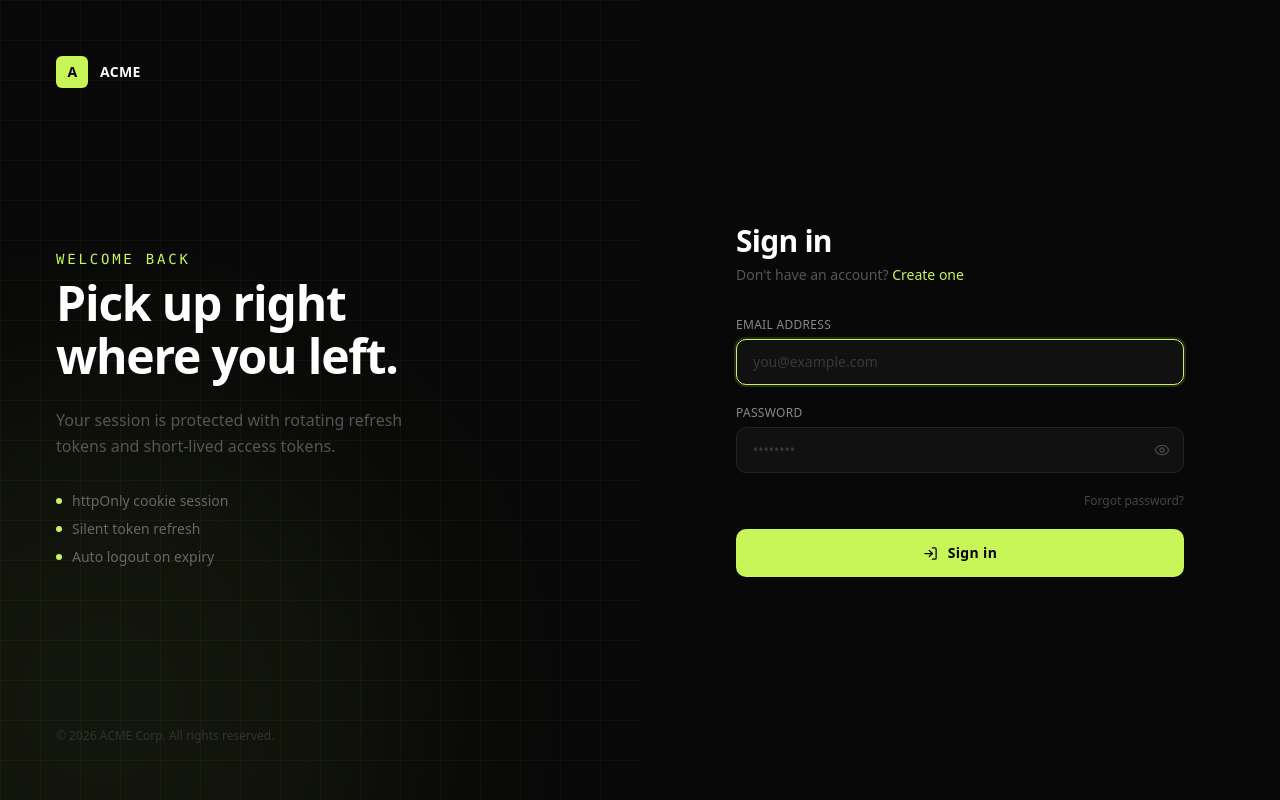
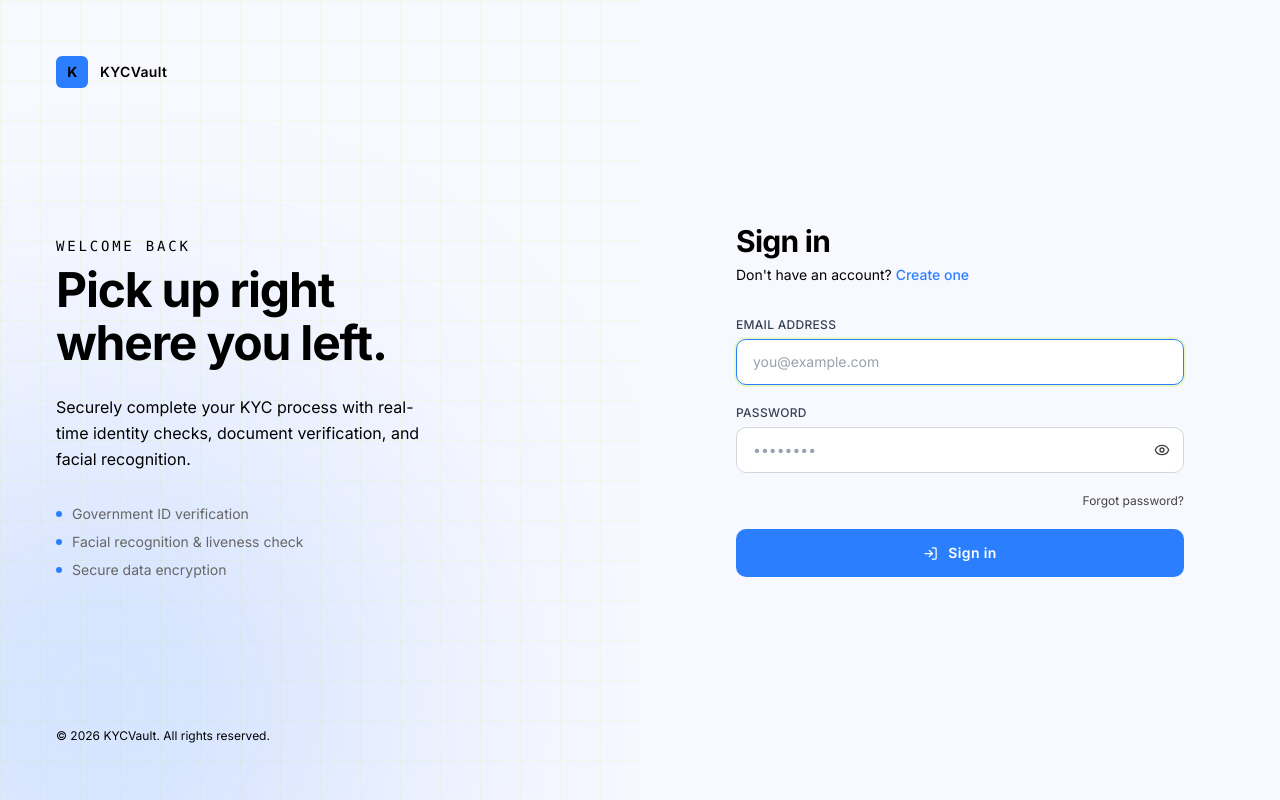
Before and after one commit to Oliveszn/KYCVault, a React (Vite) app in the folder client/: page /login in a window 1280 px wide. Built offline with nearby package versions, Linux system fonts and the light colour scheme; no server answers.

Commit message:
Redesigned auth pages

```diff
--- a/client/index.html
+++ b/client/index.html
@@ -4,6 +4,10 @@
     <meta charset="UTF-8" />
     <link rel="icon" type="image/svg+xml" href="/favicon.svg" />
     <meta name="viewport" content="width=device-width, initial-scale=1.0" />
+    <link
+      href="https://fonts.googleapis.com/css2?family=Inter:wght@400;500;600;700&display=swap"
+      rel="stylesheet"
+    />
     <title>client</title>
   </head>
   <body>
--- a/client/src/App.tsx
+++ b/client/src/App.tsx
@@ -15,8 +15,8 @@ const queryClient = new QueryClient({
   defaultOptions: {
     queries: {
       retry: (failureCount, error: unknown) => {
-        // Never retry 401s — the interceptor handles refresh.
-        // Never retry 403s — user genuinely lacks permission.
+        // Never retry 401s the interceptor handles refresh.
+        // Never retry 403s user genuinely lacks permission.
         const status = (error as { response?: { status: number } })?.response
           ?.status;
         if (status === 401 || status === 403) return false;
--- a/client/src/components/auth/InputClass.tsx
+++ b/client/src/components/auth/InputClass.tsx
@@ -3,12 +3,12 @@ import { AlertCircle } from "lucide-react";
 
 export const inputClass = (hasError: boolean) =>
   cn(
-    "w-full px-4 py-3 rounded-lg text-sm text-white placeholder-[#383838]",
-    "bg-[#111] border transition-all duration-150 outline-none",
+    "w-full px-4 py-3 rounded-lg text-sm text-gray-900 placeholder-gray-400",
+    "bg-white border transition-all duration-150 outline-none",
     "focus:ring-2 focus:ring-offset-0",
     hasError
       ? "border-red-500/50 focus:border-red-500 focus:ring-red-500/20"
-      : "border-[#222] focus:border-[#c8f557] focus:ring-[#c8f557]/15",
+      : "border-gray-300 focus:border-blue-500 focus:ring-[#c8f557]/30",
   );
 
 export function Field({
@@ -22,7 +22,7 @@ export function Field({
 }) {
   return (
     <div className="space-y-1.5">
-      <label className="block text-xs font-medium text-[#888] tracking-wide uppercase">
+      <label className="block text-xs font-medium text-gray-700 tracking-wide uppercase">
         {label}
       </label>
       {children}
--- /dev/null
+++ b/client/src/components/auth/PasswordStrength.tsx
@@ -0,0 +1,54 @@
+import { cn } from "@/lib/utils";
+import { Check } from "lucide-react";
+
+const strengthChecks = [
+  { label: "8+ characters", test: (p: string) => p.length >= 8 },
+  { label: "Uppercase letter", test: (p: string) => /[A-Z]/.test(p) },
+  { label: "Number", test: (p: string) => /[0-9]/.test(p) },
+  { label: "Special character", test: (p: string) => /[^A-Za-z0-9]/.test(p) },
+];
+
+export default function PasswordStrength({ password }: { password: string }) {
+  const passed = strengthChecks.filter((c) => c.test(password)).length;
+  const colors = ["#333", "#ef4444", "#f97316", "#eab308", "#c8f557"];
+
+  if (!password) return null;
+
+  return (
+    <div className="space-y-2.5 animate-in fade-in duration-200">
+      <div className="flex gap-1">
+        {Array.from({ length: 4 }).map((_, i) => (
+          <div
+            key={i}
+            className="h-0.5 flex-1 rounded-full transition-all duration-300"
+            style={{ backgroundColor: i < passed ? colors[passed] : "#222" }}
+          />
+        ))}
+      </div>
+      <div className="grid grid-cols-2 gap-x-4 gap-y-1">
+        {strengthChecks.map((c) => {
+          const ok = c.test(password);
+          return (
+            <div key={c.label} className="flex items-center gap-1.5 text-xs">
+              <Check
+                size={10}
+                className={cn(
+                  "transition-colors duration-200",
+                  ok ? "text-[#c8f557]" : "text-[#333]",
+                )}
+              />
+              <span
+                className={cn(
+                  "transition-colors duration-200",
+                  ok ? "text-[#888]" : "text-[#444]",
+                )}
+              >
+                {c.label}
+              </span>
+            </div>
+          );
+        })}
+      </div>
+    </div>
+  );
+}
--- a/client/src/index.css
+++ b/client/src/index.css
@@ -131,14 +131,15 @@
 
   body {
     margin: 0;
-    background-color: #080808;
-    color: #ffffff;
+    background-color: #f8f8ff;
+    color: #333;
     font-family:
+      "Inter",
+      sans-serif,
       system-ui,
       -apple-system,
       BlinkMacSystemFont,
-      "Segoe UI",
-      sans-serif;
+      "Segoe UI";
   }
 
   /* Custom scrollbar */
--- a/client/src/pages/auth/LoginPage.tsx
+++ b/client/src/pages/auth/LoginPage.tsx
@@ -1,4 +1,3 @@
-import { useEffect } from "react";
 import { Link, useSearchParams } from "react-router-dom";
 import { useForm } from "react-hook-form";
 import { zodResolver } from "@hookform/resolvers/zod";
@@ -19,104 +18,98 @@ export default function LoginPage() {
     register,
     handleSubmit,
     formState: { errors, isSubmitting },
-    setFocus,
   } = useForm<LoginFormValues>({
     resolver: zodResolver(loginSchema),
     defaultValues: { email: "", password: "" },
   });
-
-  useEffect(() => {
-    setFocus("email");
-  }, [setFocus]);
 
   const onSubmit = (values: LoginFormValues) => {
     login.mutate(values);
   };
 
   return (
-    <div className="min-h-screen bg-[#080808] flex">
+    <div className="min-h-screen flex">
       <div className="hidden lg:flex lg:w-1/2 relative flex-col justify-between p-14 overflow-hidden">
         <div
-          className="absolute inset-0"
+          className="absolute inset-0 pointer-events-none"
           style={{
             backgroundImage:
-              "linear-gradient(rgba(200,245,87,0.04) 1px, transparent 1px), linear-gradient(90deg, rgba(200,245,87,0.04) 1px, transparent 1px)",
+              "linear-gradient(rgba(200,245,87,0.1) 1px, transparent 1px), linear-gradient(90deg, rgba(200,245,87,0.1) 1px, transparent 1px)",
             backgroundSize: "40px 40px",
           }}
         />
-        <div className="absolute bottom-0 left-0 w-[600px] h-[600px] bg-[#c8f557] opacity-[0.06] rounded-full blur-[120px] -translate-x-1/3 translate-y-1/3" />
-
+        <div className="absolute bottom-0 left-0 w-[600px] h-[600px] bg-blue-500 opacity-20 rounded-full blur-[140px] -translate-x-1/3 translate-y-1/3 pointer-events-none" />
         <div className="relative z-10">
           <div className="flex items-center gap-3">
-            <div className="w-8 h-8 bg-[#c8f557] rounded-sm flex items-center justify-center">
+            <div className="w-8 h-8 bg-blue-500 rounded-sm flex items-center justify-center">
               <span className="text-black font-black text-sm tracking-tighter">
-                A
+                K
               </span>
             </div>
-            <span className="text-white font-semibold tracking-wide text-sm">
-              ACME
+            <span className="text-black font-semibold tracking-wide text-sm">
+              KYCVault
             </span>
           </div>
         </div>
 
         <div className="relative z-10 space-y-6">
           <div className="space-y-2">
-            <p className="text-[#c8f557] text-sm font-mono tracking-[0.2em] uppercase">
+            <p className="text-black text-sm font-mono tracking-[0.2em] uppercase">
               Welcome back
             </p>
-            <h1 className="text-white font-bold text-5xl leading-[1.1] tracking-tight">
+            <h1 className="text-black font-bold text-5xl leading-[1.1] tracking-tight">
               Pick up right
               <br />
               where you left.
             </h1>
           </div>
-          <p className="text-[#555] text-base leading-relaxed max-w-sm">
-            Your session is protected with rotating refresh tokens and
-            short-lived access tokens.
+          <p className="text-black text-base leading-relaxed max-w-sm">
+            Securely complete your KYC process with real-time identity checks,
+            document verification, and facial recognition.
           </p>
 
           <div className="flex flex-col gap-2 pt-2">
             {[
-              "httpOnly cookie session",
-              "Silent token refresh",
-              "Auto logout on expiry",
+              "Government ID verification",
+              "Facial recognition & liveness check",
+              "Secure data encryption",
             ].map((f) => (
               <div
                 key={f}
                 className="flex items-center gap-2.5 text-sm text-[#666]"
               >
-                <div className="w-1.5 h-1.5 rounded-full bg-[#c8f557]" />
+                <div className="w-1.5 h-1.5 rounded-full bg-blue-500" />
                 {f}
               </div>
             ))}
           </div>
         </div>
 
-        <div className="relative z-10 text-[#333] text-xs">
-          © {new Date().getFullYear()} ACME Corp. All rights reserved.
+        <div className="relative z-10 text-black text-xs">
+          © {new Date().getFullYear()} KYCVault. All rights reserved.
         </div>
       </div>
 
       <div className="w-full lg:w-1/2 flex items-center justify-center p-6 lg:p-14">
         <div className="w-full max-w-md space-y-8 animate-in fade-in slide-in-from-bottom-4 duration-500">
           <div className="flex items-center gap-3 lg:hidden">
-            <div className="w-7 h-7 bg-[#c8f557] rounded-sm flex items-center justify-center">
-              <span className="text-black font-black text-xs">A</span>
+            <div className="w-7 h-7 bg-blue-500 rounded-sm flex items-center justify-center">
+              <span className="text-black font-black text-xs">K</span>
             </div>
-            <span className="text-white font-semibold tracking-wide text-sm">
-              ACME
+            <span className="text-black font-semibold tracking-wide text-sm">
+              KYCVault
             </span>
           </div>
 
           <div className="space-y-1.5">
-            <h2 className="text-white text-3xl font-bold tracking-tight">
+            <h2 className="text-black text-3xl font-bold tracking-tight">
               Sign in
             </h2>
-            <p className="text-[#555] text-sm">
+            <p className="text-black text-sm">
               Don't have an account?{" "}
               <Link
                 to="/register"
-                className="text-[#c8f557] hover:text-white transition-colors font-medium"
+                className="text-blue-500 hover:text-white transition-colors font-medium"
               >
                 Create one
               </Link>
@@ -125,7 +118,7 @@ export default function LoginPage() {
 
           {/* Registered success banner */}
           {justRegistered && (
-            <div className="flex items-center gap-3 p-3.5 rounded-lg bg-[#c8f557]/10 border border-[#c8f557]/20 text-[#c8f557] text-sm animate-in fade-in duration-300">
+            <div className="flex items-center gap-3 p-3.5 rounded-lg bg-blue-500/10 border border-blue-500/20 text-blue-500 text-sm animate-in fade-in duration-300">
               <CheckCircle2 className="w-4 h-4 shrink-0" />
               Account created! Sign in to continue.
             </div>
@@ -152,6 +145,7 @@ export default function LoginPage() {
                 autoComplete="email"
                 placeholder="you@example.com"
                 className={inputClass(!!errors.email)}
+                autoFocus
               />
             </Field>
 
@@ -168,7 +162,7 @@ export default function LoginPage() {
                 <button
                   type="button"
                   onClick={() => setShowPassword((v) => !v)}
-                  className="absolute right-3.5 top-1/2 -translate-y-1/2 text-[#444] hover:text-[#c8f557] transition-colors"
+                  className="absolute right-3.5 top-1/2 -translate-y-1/2 text-[#444] hover:text-blue-500 transition-colors"
                   tabIndex={-1}
                 >
                   {showPassword ? <EyeOff size={16} /> : <Eye size={16} />}
@@ -179,7 +173,7 @@ export default function LoginPage() {
             <div className="flex justify-end">
               <Link
                 to="/forgot-password"
-                className="text-xs text-[#444] hover:text-[#c8f557] transition-colors"
+                className="text-xs text-[#444] hover:text-blue-500 transition-colors"
               >
                 Forgot password?
               </Link>
@@ -190,10 +184,10 @@ export default function LoginPage() {
               disabled={isSubmitting || login.isPending}
               className={cn(
                 "w-full flex items-center justify-center gap-2.5 px-5 py-3.5 rounded-lg",
-                "bg-[#c8f557] text-black text-sm font-semibold tracking-wide",
-                "hover:bg-[#d9f87a] active:scale-[0.98] transition-all duration-150",
+                "bg-blue-500 text-white text-sm font-semibold tracking-wide cursor-pointer",
+                "hover:bg-blue-400 active:scale-[0.98] transition-all duration-150",
                 "disabled:opacity-50 disabled:cursor-not-allowed disabled:active:scale-100",
-                "focus-visible:outline-none focus-visible:ring-2 focus-visible:ring-[#c8f557] focus-visible:ring-offset-2 focus-visible:ring-offset-[#080808]",
+                "focus-visible:outline-none focus-visible:ring-2 focus-visible:ring-blue-500 focus-visible:ring-offset-2 focus-visible:ring-offset-[#080808]",
               )}
             >
               {login.isPending ? (
--- a/client/src/pages/auth/RegisterPage.tsx
+++ b/client/src/pages/auth/RegisterPage.tsx
@@ -1,4 +1,4 @@
-import { useEffect, useState } from "react";
+import { useState } from "react";
 import { Link } from "react-router-dom";
 import { useForm } from "react-hook-form";
 import { zodResolver } from "@hookform/resolvers/zod";
@@ -10,58 +10,7 @@ import {
   registerSchema,
 } from "@/utils/validation/authSchema";
 import { Field, inputClass } from "@/components/auth/InputClass";
-
-const strengthChecks = [
-  { label: "8+ characters", test: (p: string) => p.length >= 8 },
-  { label: "Uppercase letter", test: (p: string) => /[A-Z]/.test(p) },
-  { label: "Number", test: (p: string) => /[0-9]/.test(p) },
-  { label: "Special character", test: (p: string) => /[^A-Za-z0-9]/.test(p) },
-];
-
-function PasswordStrength({ password }: { password: string }) {
-  const passed = strengthChecks.filter((c) => c.test(password)).length;
-  const colors = ["#333", "#ef4444", "#f97316", "#eab308", "#c8f557"];
-
-  if (!password) return null;
-
-  return (
-    <div className="space-y-2.5 animate-in fade-in duration-200">
-      <div className="flex gap-1">
-        {Array.from({ length: 4 }).map((_, i) => (
-          <div
-            key={i}
-            className="h-0.5 flex-1 rounded-full transition-all duration-300"
-            style={{ backgroundColor: i < passed ? colors[passed] : "#222" }}
-          />
-        ))}
-      </div>
-      <div className="grid grid-cols-2 gap-x-4 gap-y-1">
-        {strengthChecks.map((c) => {
-          const ok = c.test(password);
-          return (
-            <div key={c.label} className="flex items-center gap-1.5 text-xs">
-              <Check
-                size={10}
-                className={cn(
-                  "transition-colors duration-200",
-                  ok ? "text-[#c8f557]" : "text-[#333]",
-                )}
-              />
-              <span
-                className={cn(
-                  "transition-colors duration-200",
-                  ok ? "text-[#888]" : "text-[#444]",
-                )}
-              >
-                {c.label}
-              </span>
-            </div>
-          );
-        })}
-      </div>
-    </div>
-  );
-}
+import PasswordStrength from "@/components/auth/PasswordStrength";
 
 export default function RegisterPage() {
   const [showPassword, setShowPassword] = useState(false);
@@ -73,7 +22,6 @@ export default function RegisterPage() {
     handleSubmit,
     watch,
     formState: { errors },
-    setFocus,
   } = useForm<RegisterFormValues>({
     resolver: zodResolver(registerSchema),
     defaultValues: {
@@ -88,10 +36,6 @@ export default function RegisterPage() {
 
   const watchedPassword = watch("password", "");
 
-  useEffect(() => {
-    setFocus("firstName");
-  }, [setFocus]);
-
   const onSubmit = (values: RegisterFormValues) => {
     register_.mutate({
       email: values.email,
@@ -103,69 +47,67 @@ export default function RegisterPage() {
   };
 
   return (
-    <div className="min-h-screen bg-[#080808] flex">
+    <div className="min-h-screen flex">
       <div className="hidden lg:flex lg:w-1/2 relative flex-col justify-between p-14 overflow-hidden">
         <div
-          className="absolute inset-0"
+          className="absolute inset-0 pointer-events-none"
           style={{
             backgroundImage:
-              "linear-gradient(rgba(200,245,87,0.04) 1px, transparent 1px), linear-gradient(90deg, rgba(200,245,87,0.04) 1px, transparent 1px)",
+              "linear-gradient(rgba(200,245,87,0.1) 1px, transparent 1px), linear-gradient(90deg, rgba(200,245,87,0.1) 1px, transparent 1px)",
             backgroundSize: "40px 40px",
           }}
         />
-        <div className="absolute top-0 right-0 w-[500px] h-[500px] bg-[#c8f557] opacity-[0.05] rounded-full blur-[100px] translate-x-1/3 -translate-y-1/3" />
+        <div className="absolute bottom-0 left-0 w-[600px] h-[600px] bg-blue-500 opacity-20 rounded-full blur-[140px] -translate-x-1/3 translate-y-1/3 pointer-events-none" />
 
         <div className="relative z-10 flex items-center gap-3">
-          <div className="w-8 h-8 bg-[#c8f557] rounded-sm flex items-center justify-center">
-            <span className="text-black font-black text-sm tracking-tighter">
-              A
-            </span>
+          <div className="w-8 h-8 bg-blue-500 rounded-sm flex items-center justify-center">
+            K
           </div>
-          <span className="text-white font-semibold tracking-wide text-sm">
-            ACME
+          <span className="text-black font-semibold tracking-wide text-sm">
+            KYCVault
           </span>
         </div>
 
         <div className="relative z-10 space-y-6">
-          <p className="text-[#c8f557] text-sm font-mono tracking-[0.2em] uppercase">
+          <p className="text-black text-sm font-mono tracking-[0.2em] uppercase">
             Get started
           </p>
-          <h1 className="text-white font-bold text-5xl leading-[1.1] tracking-tight">
-            Build something
+          <h1 className="text-black font-bold text-5xl leading-[1.1] tracking-tight">
+            Verify your identity
             <br />
-            worth protecting.
+            in minutes.
           </h1>
-          <p className="text-[#555] text-base leading-relaxed max-w-sm">
-            Your account is secured from day one — passwords hashed with bcrypt,
-            sessions protected end-to-end.
+          <p className="text-black text-base leading-relaxed max-w-sm">
+            Securely complete your KYC process with real-time identity checks,
+            document verification, and facial recognition.
           </p>
         </div>
 
         <div className="relative z-10 text-[#333] text-xs">
-          © {new Date().getFullYear()} ACME Corp. All rights reserved.
+          © {new Date().getFullYear()} KYCVault. All rights reserved.
         </div>
       </div>
 
       <div className="w-full lg:w-1/2 flex items-center justify-center p-6 lg:p-14 overflow-y-auto">
         <div className="w-full max-w-md space-y-7 py-8 animate-in fade-in slide-in-from-bottom-4 duration-500">
           <div className="flex items-center gap-3 lg:hidden">
-            <div className="w-7 h-7 bg-[#c8f557] rounded-sm flex items-center justify-center">
-              <span className="text-black font-black text-xs">A</span>
+            <div className="w-7 h-7 bg-blue-500 rounded-sm flex items-center justify-center">
+              <span className="text-black font-black text-xs">KV</span>
             </div>
-            <span className="text-white font-semibold tracking-wide text-sm">
-              ACME
+            <span className="text-black font-semibold tracking-wide text-sm">
+              KYCVault
             </span>
           </div>
 
           <div className="space-y-1.5">
-            <h2 className="text-white text-3xl font-bold tracking-tight">
+            <h2 className="text-black text-3xl font-bold tracking-tight">
               Create account
             </h2>
             <p className="text-[#555] text-sm">
               Already have one?{" "}
               <Link
                 to="/login"
-                className="text-[#c8f557] hover:text-white transition-colors font-medium"
+                className="text-blue-500 hover:text-white transition-colors font-medium"
               >
                 Sign in
               </Link>
@@ -215,6 +157,7 @@ export default function RegisterPage() {
                 autoComplete="email"
                 placeholder="you@example.com"
                 className={inputClass(!!errors.email)}
+                autoFocus
               />
             </Field>
 
@@ -232,7 +175,7 @@ export default function RegisterPage() {
                   <button
                     type="button"
                     onClick={() => setShowPassword((v) => !v)}
-                    className="absolute right-3.5 top-1/2 -translate-y-1/2 text-[#444] hover:text-[#c8f557] transition-colors"
+                    className="absolute right-3.5 top-1/2 -translate-y-1/2 text-[#444] hover:text-blue-500 transition-colors"
                     tabIndex={-1}
                   >
                     {showPassword ? <EyeOff size={16} /> : <Eye size={16} />}
@@ -258,7 +201,7 @@ export default function RegisterPage() {
                 <button
                   type="button"
                   onClick={() => setShowConfirm((v) => !v)}
-                  className="absolute right-3.5 top-1/2 -translate-y-1/2 text-[#444] hover:text-[#c8f557] transition-colors"
+                  className="absolute right-3.5 top-1/2 -translate-y-1/2 text-[#444] hover:text-blue-500 transition-colors"
                   tabIndex={-1}
                 >
                   {showConfirm ? <EyeOff size={16} /> : <Eye size={16} />}
@@ -268,11 +211,11 @@ export default function RegisterPage() {
 
             <p className="text-[#333] text-xs leading-relaxed">
               By creating an account you agree to our{" "}
-              <span className="text-[#555] hover:text-[#c8f557] cursor-pointer transition-colors">
+              <span className="text-[#555] hover:text-blue-500 cursor-pointer transition-colors">
                 Terms of Service
               </span>{" "}
               and{" "}
-              <span className="text-[#555] hover:text-[#c8f557] cursor-pointer transition-colors">
+              <span className="text-[#555] hover:text-blue-500 cursor-pointer transition-colors">
                 Privacy Policy
               </span>
               .
@@ -283,10 +226,10 @@ export default function RegisterPage() {
               disabled={register_.isPending}
               className={cn(
                 "w-full flex items-center justify-center gap-2.5 px-5 py-3.5 rounded-lg",
-                "bg-[#c8f557] text-black text-sm font-semibold tracking-wide",
-                "hover:bg-[#d9f87a] active:scale-[0.98] transition-all duration-150",
+                "bg-blue-500 text-white text-sm font-semibold tracking-wide cursor-pointer",
+                "hover:bg-blue-400 active:scale-[0.98] transition-all duration-150",
                 "disabled:opacity-50 disabled:cursor-not-allowed disabled:active:scale-100",
-                "focus-visible:outline-none focus-visible:ring-2 focus-visible:ring-[#c8f557] focus-visible:ring-offset-2 focus-visible:ring-offset-[#080808]",
+                "focus-visible:outline-none focus-visible:ring-2 focus-visible:ring-blue-500 focus-visible:ring-offset-2 focus-visible:ring-offset-[#080808]",
               )}
             >
               {register_.isPending ? (
```
